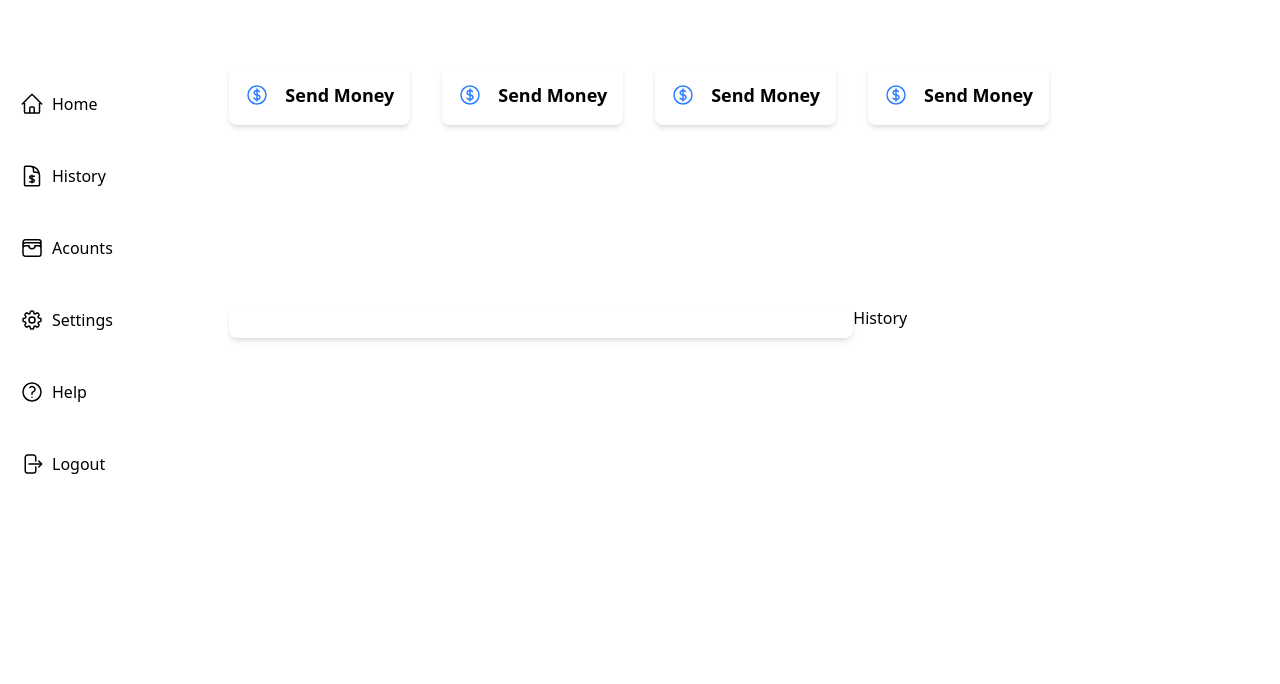
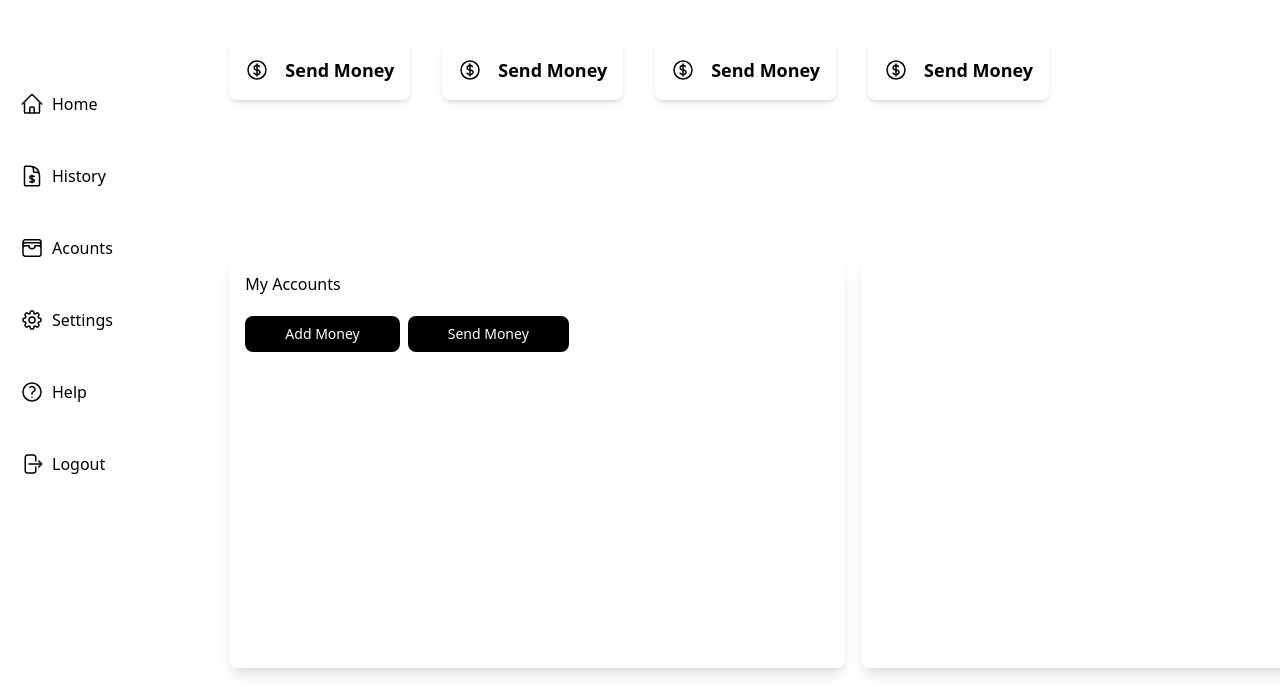
Before and after one commit to ParasharDeb/Paytm_clone, a React (Vite) app in the folder react_frontend/: page /dashboard in a window 1280 px wide. Shown: the part 116-800 px from the top of the page. Built offline with nearby package versions, Linux system fonts and the light colour scheme.

Commit message:
local storage

```diff
--- /dev/null
+++ b/react_frontend/src/Icons/addicon.tsx
@@ -0,0 +1,11 @@
+
+
+const Addicon = () => {
+    return (
+        <svg xmlns="http://www.w3.org/2000/svg" fill="none" viewBox="0 0 24 24" strokeWidth={1.5} stroke="currentColor" className="size-6 text-white">
+            <path strokeLinecap="round" strokeLinejoin="round" d="M12 4.5v15m7.5-7.5h-15" />
+        </svg>
+    );
+};
+
+export default Addicon;
--- a/react_frontend/src/Icons/money.tsx
+++ b/react_frontend/src/Icons/money.tsx
@@ -1,6 +1,6 @@
 export default function Money(){
     return(
-        <svg xmlns="http://www.w3.org/2000/svg" fill="none" viewBox="0 0 24 24" strokeWidth={1.5} stroke="currentColor" className="size-6">
+        <svg xmlns="http://www.w3.org/2000/svg" fill="none" viewBox="0 0 24 24" strokeWidth={1.5} stroke="currentColor" className="size-6 text-black">
   <path strokeLinecap="round" strokeLinejoin="round" d="M12 6v12m-3-2.818.879.659c1.171.879 3.07.879 4.242 0 1.172-.879 1.172-2.303 0-3.182C13.536 12.219 12.768 12 12 12c-.725 0-1.45-.22-2.003-.659-1.106-.879-1.106-2.303 0-3.182s2.9-.879 4.006 0l.415.33M21 12a9 9 0 1 1-18 0 9 9 0 0 1 18 0Z" />
 </svg>
 
--- a/react_frontend/src/components/Button.tsx
+++ b/react_frontend/src/components/Button.tsx
@@ -1,13 +1,19 @@
-export default function Buttoncomponent({children,onClickhandler,varient,size}:
-    {children:string, onClickhandler: (e: React.MouseEvent<HTMLButtonElement>) => void,varient:"primary"|"secondary",size:"large"|"small"}
+import type React from "react";
+
+export default function Buttoncomponent({children,onClickhandler,varient,size,icon}:
+    {children:string,
+    onClickhandler: (e: React.MouseEvent<HTMLButtonElement>) => void,
+    varient:"primary"|"secondary",
+    size:"large"|"small",
+    icon?: any}
 )
 
 {
     return (
         <button
             onClick={onClickhandler}
-            className={`px-20 py-2 rounded-lg cursor-pointer my-5 ${varient === "primary" ? "bg-black text-white" : "bg-gray-300 text-black"} ${size === "large" ? "text-lg" : "text-sm"}`}
-        >
+            className={`flex py-2 rounded-lg cursor-pointer my-5 ${varient === "primary" ? "bg-black text-white" : "bg-gray-300 text-black"} ${size === "large" ? "text-lg px-20" : "text-sm px-10"}`}>
+            {icon}
             {children}
         </button>
     );
--- a/react_frontend/src/components/history.tsx
+++ b/react_frontend/src/components/history.tsx
@@ -1,7 +1,7 @@
 export default function Historybox(){
     return(
-        <div>
-            History
+        <div className="bg-white shadow-lg rounded-lg  h-full ml-2">
+
         </div>
     )
 }
--- a/react_frontend/src/components/myaccounts.tsx
+++ b/react_frontend/src/components/myaccounts.tsx
@@ -1,7 +1,18 @@
+import Addicon from "../Icons/addicon";
+import Buttoncomponent from "./Button";
+import { useNavigate } from "react-router-dom";
 export default function Accountsbox(){
+    const navigate = useNavigate();
     return(
-        <div className="bg-white shadow-md rounded-lg p-4">
+        <div className="bg-white shadow-lg rounded-lg p-4 h-full mr-2">
+            <div>My Accounts</div>
+            <div>
 
+            </div>
+            <div className="flex gap-2">
+                <div className="flex"><Buttoncomponent icon={Addicon} children="Add Money" varient="primary" size="small" onClickhandler={() =>navigate("/sendmoney") }/></div>
+                <div><Buttoncomponent children="Send Money" varient="primary" size="small" onClickhandler={() => navigate("/sendmoney")}/></div>
+            </div>
         </div>
     )
 }
--- a/react_frontend/src/pages/signup.tsx
+++ b/react_frontend/src/pages/signup.tsx
@@ -5,35 +5,39 @@ import Heading from "../components/headings";
 import BottomWarning from "../components/bottomwarning";
 import axios from "axios";
 import { useNavigate } from "react-router-dom";
-export default function Signup(){
+export default function Signup() {
     const [email, setemail] = useState("");
     const [password, setPassword] = useState("");
     const [firstname, setfirstname] = useState("");
     const [lastname, setlastname] = useState("");
     const navigate = useNavigate();
-    return(
+    return (
         <div className="flex items-center justify-center h-screen bg-gray-100">
             <div className="bg-white py-2 px-8 rounded-lg shadow-md w-96 h-150">
-            <Heading children='Signup'/>
-            <div><InputBox type="text" label="email" value={email} onChange={(e)=>setemail(e.target.value)}/></div>
-            <div><InputBox type="password" label="Password" value={password} onChange={(e)=>{setPassword(e.target.value)}}/></div>
-            <div><InputBox type="text" label="First Name" value={firstname} onChange={(e)=>{setfirstname(e.target.value)}}/></div>
-            <div><InputBox type="text" label="Last Name" value={lastname} onChange={(e)=>{setlastname(e.target.value)}}/></div>
-            <div className="flex items-center justify-center"><Buttoncomponent children="Signup" onClickhandler={
-                async()=>{
-                    axios.post("http://localhost:3000/api/v1/user/signup", {
-                        email: email,
-                        password: password,
-                        firstname: firstname,
-                        lastname: lastname
-                    }).then(()=>{
-                        navigate("/dashboard");
-                    }).catch((error)=>{
-                        console.error("Error during signup", error);
-                    });
-                }}
-                varient="primary" size="large"/></div>
-            <div><BottomWarning children="Already have an account?" buttontext="Signin" to="/signin"/></div>
+                <Heading children='Signup' />
+                <div><InputBox type="text" label="email" value={email} onChange={(e) => setemail(e.target.value)} /></div>
+                <div><InputBox type="password" label="Password" value={password} onChange={(e) => { setPassword(e.target.value) }} /></div>
+                <div><InputBox type="text" label="First Name" value={firstname} onChange={(e) => { setfirstname(e.target.value) }} /></div>
+                <div><InputBox type="text" label="Last Name" value={lastname} onChange={(e) => { setlastname(e.target.value) }} /></div>
+                <div className="flex items-center justify-center"><Buttoncomponent
+                    children="Signup"
+                    onClickhandler={() => {
+                        axios.post("http://localhost:3000/api/v1/user/signup", {
+                            email,
+                            password,
+                            firstname,
+                            lastname
+                        })
+                            .then((response) => {
+                                localStorage.setItem("token", response.data.token);
+                                navigate("/dashboard");
+                            })
+                            .catch((error) => {
+                                console.error("Error during signup", error);
+                            });
+                    }}
+                    varient="primary" size="large" /></div>
+                <div><BottomWarning children="Already have an account?" buttontext="Signin" to="/signin" /></div>
             </div>
 
         </div>
```
